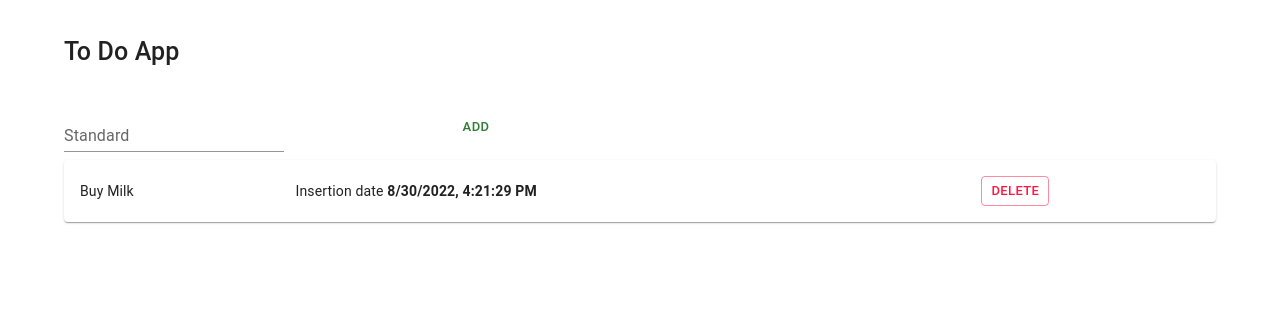
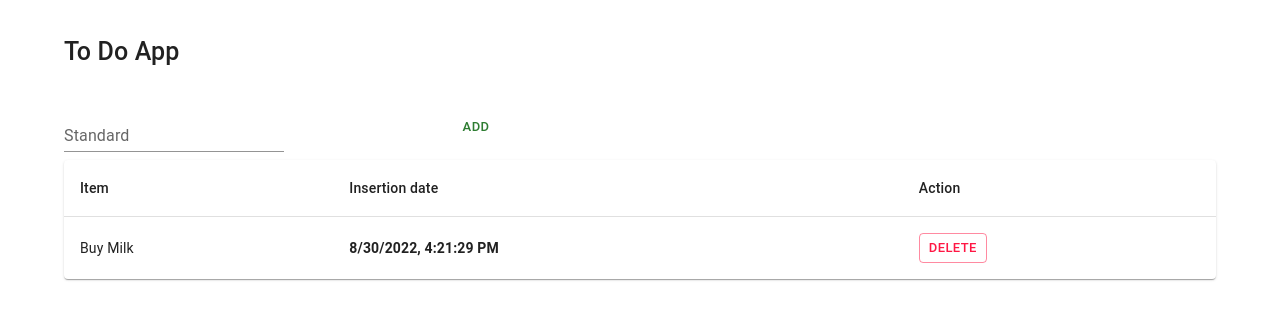
Before and after one commit to SabrinaFiore/ToDoApp, a Next.js app: page / in a window 1280 px wide. Shown: the top 320 px of the page. Built offline with nearby package versions, Linux system fonts and the light colour scheme.

Commit message:
delete unused code and add splice method

```diff
--- a/package.json
+++ b/package.json
@@ -12,6 +12,7 @@
     "@emotion/react": "^11.10.4",
     "@emotion/server": "^11.10.0",
     "@emotion/styled": "^11.10.4",
+    "@material-ui/styles": "^4.11.5",
     "@mui/material": "^5.10.3",
     "@mui/x-data-grid": "^5.16.0",
     "next": "12.2.5",
--- a/pages/index.js
+++ b/pages/index.js
@@ -9,23 +9,17 @@ import TableBody from '@mui/material/TableBody';
 import TableCell from '@mui/material/TableCell';
 import TableContainer from '@mui/material/TableContainer';
 import TableRow from '@mui/material/TableRow';
+import TableHead from '@mui/material/TableHead';
 
 const Home = () => {
   const [todoItem, setTodoItem] = useState("");
-  const [addDetailItem, setTaddDetailItem] = useState([
-    {
-      id: '0',
-      message: 'Red Color',
-      done: false,
-    },
-  ]);
-
   const [items, setItems] = useState([
     {
       id: '1234',
       message: 'Buy Milk',
-      done: false,
       date: new Date().toLocaleString("en-US"),
+      button: 'delete',
+      displayRow: true
     },
   ]);
 
@@ -35,8 +29,9 @@ const Home = () => {
       setItems([{
         id: uuidv4(),
         message: todoItem,
-        done: false,
         date: new Date().toLocaleString("en-US"),
+        button: 'delete',
+        displayRow: true
       },
       ...items]);
       setTodoItem("");
@@ -45,18 +40,17 @@ const Home = () => {
 
   const handleToggle = (id) => {
     const _items = items.map((item) => {
+      const copy = [...items];
+      let index = copy.indexOf(item, 0)
       if (item.id === id) {
-        return {
-          ...item,
-          done: item.done === false ? true : false
-        };
+        item.displayRow = false;
+        console.log("item", index)
+        return copy.splice(index, 1);
       }
-      console.log(item.done)
       return item;
     })
 
     setItems(_items);
-    console.log("ENTRA")
   };
 
 
@@ -87,19 +81,26 @@ const Home = () => {
 
         <TableContainer component={Paper}>
           <Table sx={{ minWidth: 650 }} aria-label="simple table">
+            <TableHead>
+              <TableRow>
+                <TableCell>Item</TableCell>
+                <TableCell>Insertion date</TableCell>
+                <TableCell>Action</TableCell>
+              </TableRow>
+            </TableHead>
             <TableBody>
-              {items.map(({id, message, date, done, time}) => (
+              {items.map(({id, message, date, button}) => (
                 <TableRow key={id} sx={{ '&:last-child td, &:last-child th': { border: 0 } }}>
                   <TableCell>{message}</TableCell>
-                    <TableCell>Insertion date <b>{date}</b></TableCell>
+                  <TableCell><b>{date}</b></TableCell>
                   <TableCell>
                     <Button
                       type="button"
                       variant="outlined"
                       color="error"
                       size="small"
-                        className={(done === true ? 'done' : '')}
-                      >Delete</Button>
+                      onClick={() => handleToggle(id)}
+                    >{button}</Button>
                   </TableCell>
                 </TableRow>
               ))}
```
Also changed, not shown: 1 other file (tests, documents, lock files or other folders). Lines whose indentation alone changed are shown as unchanged.
